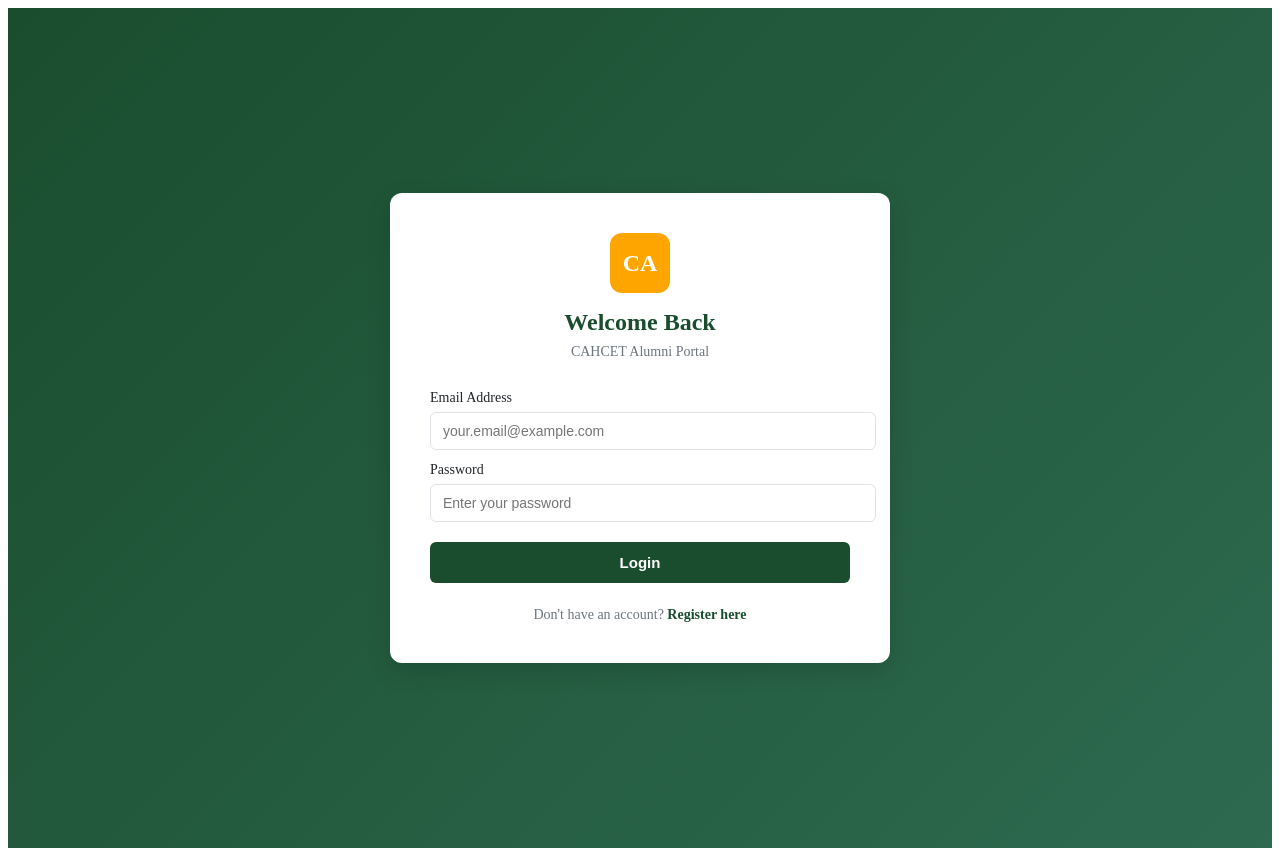
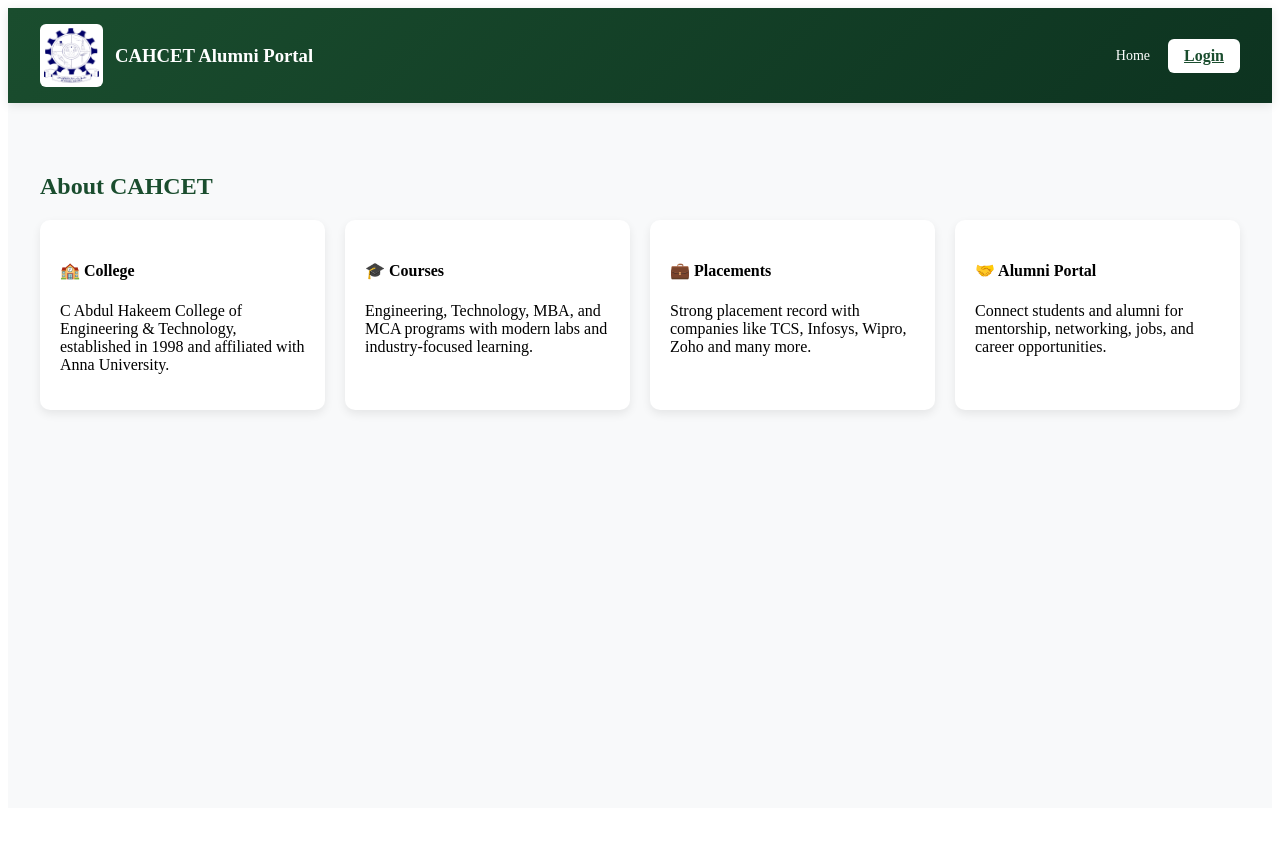
Before and after one commit to yuvabharathi12/alumni-portal, a React (Create React App) app in the folder client/: page / in a window 1280 px wide. After the commit the page ends 816 px from the top, so only its background shows below. Built offline with nearby package versions, Linux system fonts and the light colour scheme; no server answers.

Commit message:
Updated App and Navbar, added PublicDashboard page

```diff
--- a/client/src/App.js
+++ b/client/src/App.js
@@ -1,5 +1,7 @@
 import { BrowserRouter, Routes, Route, Navigate } from "react-router-dom";
 import { jwtDecode } from "jwt-decode";
+
+import PublicDashboard from "./pages/PublicDashboard";
 import AdminApprovals from "./pages/AdminApprovals";
 import AdminBulkUpload from "./pages/AdminBulkUpload";
 import Login from "./pages/Login";
@@ -15,18 +17,21 @@ import PostJob from "./pages/PostJob";
 
 function ProtectedRoute({ children, requiredRole }) {
   const token = localStorage.getItem("token");
+
+  // Not logged in → go to login page
   if (!token) {
-    return <Navigate to="/" />;
+    return <Navigate to="/login" />;
   }
 
   if (requiredRole) {
     try {
       const decoded = jwtDecode(token);
+
       if (decoded.role !== requiredRole) {
         return <Navigate to="/dashboard" />;
       }
     } catch (err) {
-      return <Navigate to="/" />;
+      return <Navigate to="/login" />;
     }
   }
 
@@ -37,9 +42,14 @@ function App() {
   return (
     <BrowserRouter>
       <Routes>
-        <Route path="/" element={<Login />} />
+        {/* ✅ Public landing page */}
+        <Route path="/" element={<PublicDashboard />} />
+
+        {/* ✅ Auth pages */}
+        <Route path="/login" element={<Login />} />
         <Route path="/register" element={<Register />} />
 
+        {/* ✅ Dashboard */}
         <Route
           path="/dashboard"
           element={
@@ -49,6 +59,7 @@ function App() {
           }
         />
 
+        {/* ✅ Admin */}
         <Route
           path="/admin/approvals"
           element={
@@ -68,6 +79,25 @@ function App() {
         />
 
         <Route
+          path="/admin/carousel"
+          element={
+            <ProtectedRoute requiredRole="admin">
+              <AdminCarousel />
+            </ProtectedRoute>
+          }
+        />
+
+        <Route
+          path="/admin/events/create"
+          element={
+            <ProtectedRoute requiredRole="admin">
+              <AdminCreateEvent />
+            </ProtectedRoute>
+          }
+        />
+
+        {/* ✅ Alumni */}
+        <Route
           path="/alumni/profile"
           element={
             <ProtectedRoute>
@@ -85,15 +115,7 @@ function App() {
           }
         />
 
-        <Route
-          path="/admin/carousel"
-          element={
-            <ProtectedRoute requiredRole="admin">
-              <AdminCarousel />
-            </ProtectedRoute>
-          }
-        />
-
+        {/* ✅ Common */}
         <Route
           path="/events"
           element={
@@ -113,15 +135,6 @@ function App() {
         />
 
         <Route
-          path="/admin/events/create"
-          element={
-            <ProtectedRoute requiredRole="admin">
-              <AdminCreateEvent />
-            </ProtectedRoute>
-          }
-        />
-
-        <Route
           path="/jobs/post"
           element={
             <ProtectedRoute>
--- a/client/src/components/Navbar.js
+++ b/client/src/components/Navbar.js
@@ -1,13 +1,33 @@
-import { useNavigate } from "react-router-dom";
+import { useNavigate, Link } from "react-router-dom";
 import { colors } from "../styles/theme";
 import logo from "../assets/logo.png";
 
 function Navbar() {
   const navigate = useNavigate();
 
+  const token = localStorage.getItem("token");
+  const isLoggedIn = !!token;
+
   const handleLogout = () => {
     localStorage.removeItem("token");
     navigate("/");
+  };
+
+  const navLink = {
+    color: colors.white,
+    textDecoration: "none",
+    fontWeight: "500",
+    fontSize: "14px",
+  };
+
+  const buttonStyle = {
+    background: colors.white,
+    color: colors.primary,
+    border: "none",
+    padding: "8px 16px",
+    borderRadius: "6px",
+    cursor: "pointer",
+    fontWeight: "600",
   };
 
   return (
@@ -15,11 +35,10 @@ function Navbar() {
       style={{
         background: `linear-gradient(135deg, ${colors.primary} 0%, ${colors.primaryDark} 100%)`,
         color: colors.white,
-        padding: "0",
-        boxShadow: "0 2px 10px rgba(0,0,0,0.1)",
         position: "sticky",
         top: 0,
         zIndex: 1000,
+        boxShadow: "0 2px 10px rgba(0,0,0,0.1)",
       }}
     >
       <div
@@ -32,63 +51,41 @@ function Navbar() {
           alignItems: "center",
         }}
       >
-        {/* Logo + Title Section */}
+        {/* Logo */}
         <div style={{ display: "flex", alignItems: "center", gap: "12px" }}>
           <img
             src={logo}
             alt="CAHCET Logo"
             style={{
-              width: "60px",
-              height: "60px",
-              objectFit: "contain",
+              width: "55px",
+              height: "55px",
+              background: colors.white,
               borderRadius: "6px",
-              background: colors.white,
               padding: "4px",
             }}
           />
 
-          <div>
-            <h1 style={{ margin: 0, fontSize: "20px", fontWeight: "600" }}>
-              CAHCET Alumni Portal
-            </h1>
-            <p
-              style={{
-                margin: 0,
-                fontSize: "11px",
-                opacity: 0.9,
-                fontWeight: "300",
-              }}
-            >
-              C Abdul Hakeem College of Engineering & Technology
-            </p>
-          </div>
+          <h3 style={{ margin: 0 }}>CAHCET Alumni Portal</h3>
         </div>
 
-        {/* Logout Button */}
-        <button
-          onClick={handleLogout}
-          style={{
-            background: colors.danger,
-            color: colors.white,
-            border: "none",
-            padding: "8px 16px",
-            borderRadius: "6px",
-            cursor: "pointer",
-            fontSize: "14px",
-            fontWeight: "500",
-            transition: "all 0.2s ease",
-          }}
-          onMouseEnter={(e) => {
-            e.target.style.background = "#c82333";
-            e.target.style.transform = "translateY(-1px)";
-          }}
-          onMouseLeave={(e) => {
-            e.target.style.background = colors.danger;
-            e.target.style.transform = "translateY(0)";
-          }}
-        >
-          Logout
-        </button>
+        {/* Right side links */}
+        <div style={{ display: "flex", gap: "18px", alignItems: "center" }}>
+          {/* Home always visible */}
+          <Link to="/" style={navLink}>
+            Home
+          </Link>
+
+          {/* Login / Logout toggle */}
+          {!isLoggedIn ? (
+            <Link to="/login" style={buttonStyle}>
+              Login
+            </Link>
+          ) : (
+            <button onClick={handleLogout} style={buttonStyle}>
+              Logout
+            </button>
+          )}
+        </div>
       </div>
     </nav>
   );
--- /dev/null
+++ b/client/src/pages/PublicDashboard.js
@@ -0,0 +1,89 @@
+import { useState, useEffect } from "react";
+import Navbar from "../components/Navbar";
+import ImageCarousel from "../components/ImageCarousel";
+import axios from "axios";
+import { colors } from "../styles/theme";
+
+function PublicDashboard() {
+  const [images, setImages] = useState([]);
+
+  useEffect(() => {
+    fetchImages();
+  }, []);
+
+  const fetchImages = async () => {
+    try {
+      const res = await axios.get("http://localhost:5000/api/carousel/images");
+      setImages(res.data);
+    } catch (err) {
+      console.error(err);
+    }
+  };
+
+  const card = {
+    background: colors.white,
+    padding: "20px",
+    borderRadius: "10px",
+    boxShadow: "0 4px 10px rgba(0,0,0,0.08)",
+  };
+
+  return (
+    <div style={{ minHeight: "100vh", background: colors.background }}>
+      <Navbar />
+
+      <div style={{ maxWidth: "1200px", margin: "0 auto", padding: "30px 20px" }}>
+        {/* ✅ Carousel */}
+        <ImageCarousel images={images} />
+
+        {/* College Info */}
+        <div style={{ marginTop: "40px" }}>
+          <h2 style={{ color: colors.primary, marginBottom: "20px" }}>
+            About CAHCET
+          </h2>
+
+          <div
+            style={{
+              display: "grid",
+              gridTemplateColumns: "repeat(auto-fit, minmax(260px, 1fr))",
+              gap: "20px",
+            }}
+          >
+            <div style={card}>
+              <h4>🏫 College</h4>
+              <p>
+                C Abdul Hakeem College of Engineering & Technology, established
+                in 1998 and affiliated with Anna University.
+              </p>
+            </div>
+
+            <div style={card}>
+              <h4>🎓 Courses</h4>
+              <p>
+                Engineering, Technology, MBA, and MCA programs with modern labs
+                and industry-focused learning.
+              </p>
+            </div>
+
+            <div style={card}>
+              <h4>💼 Placements</h4>
+              <p>
+                Strong placement record with companies like TCS, Infosys,
+                Wipro, Zoho and many more.
+              </p>
+            </div>
+
+            <div style={card}>
+              <h4>🤝 Alumni Portal</h4>
+              <p>
+                Connect students and alumni for mentorship, networking, jobs,
+                and career opportunities.
+              </p>
+            </div>
+          </div>
+        </div>
+      </div>
+    </div>
+  );
+}
+
+export default PublicDashboard;
```
